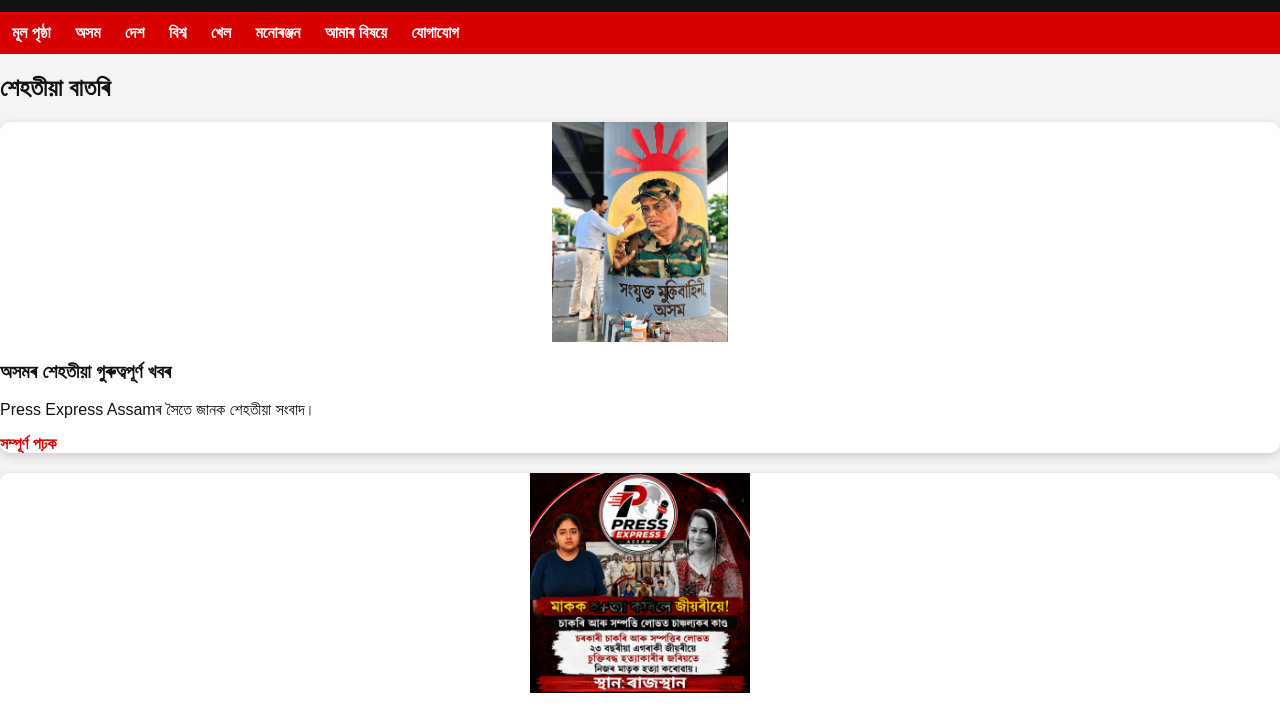
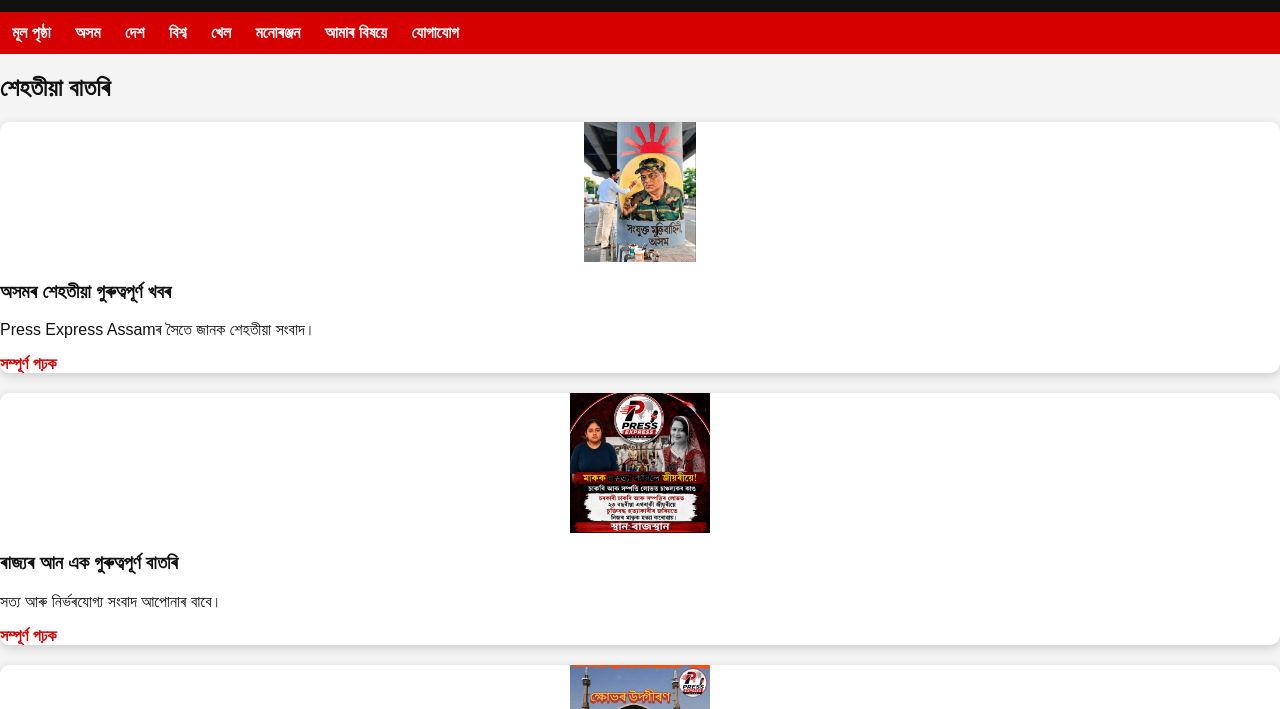
Before and after one commit to pressexpressassam/PressExpressAssam, a plain HTML site: page index.html in a window 1280 px wide. Shown: the part 78-787 px from the top of the page. Drawn offline with Linux system fonts and the light colour scheme.

Commit message:
Update index.html

```diff
--- a/index.html
+++ b/index.html
@@ -77,7 +77,7 @@
 
     .news-image {
     width: 100%;
-    max-height: 220px;
+    max-height: 140px;
     object-fit: contain;
     display: block;
     margin: 0 auto;
```
